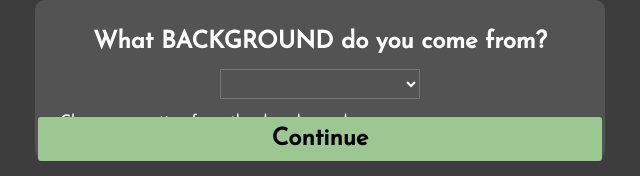
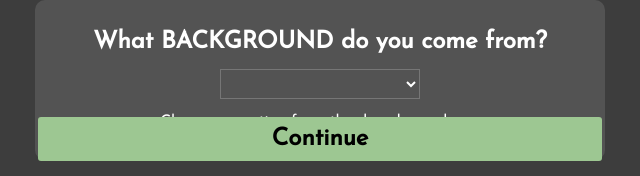
Before and after one commit to nomcgill/ProjectU, a React app in the folder site/: page /editing/who in a window 1280 px wide. Shown: the part 624-800 px from the top of the page, 320-960 px from the left. Built offline with nearby package versions, Linux system fonts and the light colour scheme.

Commit message:
updated yarn

```diff
--- a/site/src/components/Editing/editing.css
+++ b/site/src/components/Editing/editing.css
@@ -437,6 +437,9 @@ input:focus {
 
 #background-feature-description {
     padding: 5px 5px 10px;
+    max-width: 350px;
+    text-align: center;
+    margin: auto;
 }
 
 .who-input-box {
```
Also changed, not shown: site/package.json (+10 -10 lines), 1 other file.
